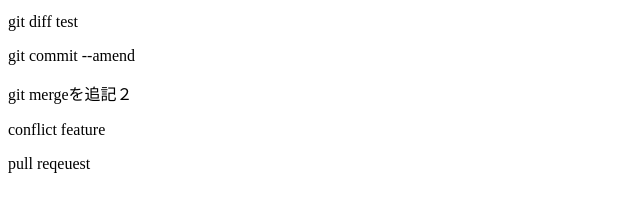
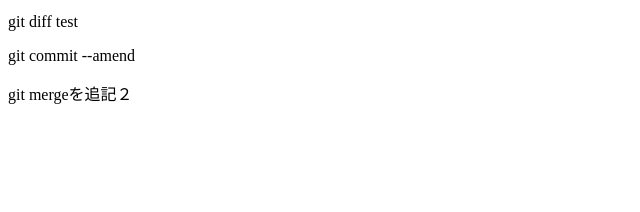
Before and after one commit to shoygitlearn/git_tutorial, a plain HTML site: page index.html in a window 1280 px wide. Shown: the part 96-308 px from the top of the page, without its empty margins (0-640 px from the left). Drawn offline with Linux system fonts and the light colour scheme.

Commit message:
pull して再度コミット

```diff
--- a/index.html
+++ b/index.html
@@ -3,5 +3,3 @@
 <p> git diff test</p>
 <p>git commit --amend</p>
 <p>git mergeを追記２</p>
-<p>conflict feature </p>
-<p>pull reqeuest</p>
```
